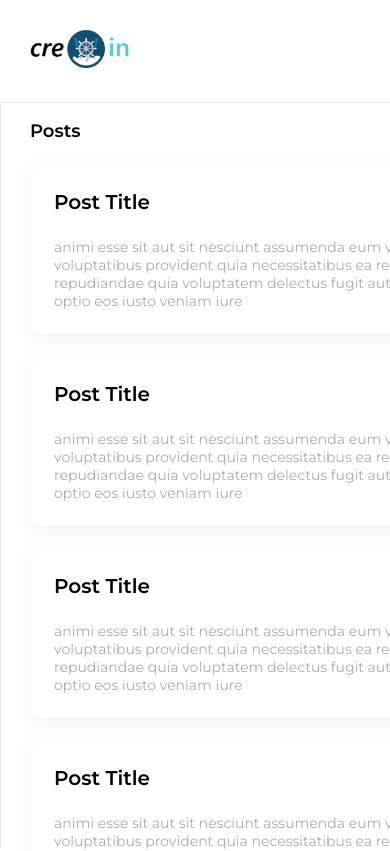
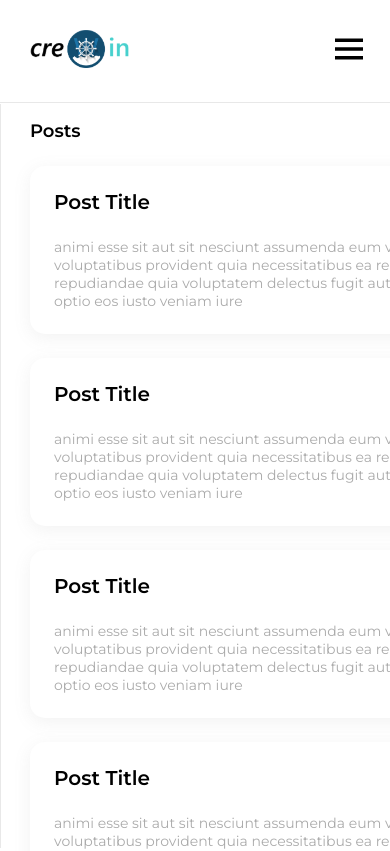
Before and after one commit to Selman-S/Crewin-Blog, a React (Create React App) app: page /posts in a window 390 px wide. Shown: the top 851 px of the page. Built offline with nearby package versions, Linux system fonts and the light colour scheme.

Commit message:
navbar hamburger width

```diff
--- a/src/components/navbar/Navbar.scss
+++ b/src/components/navbar/Navbar.scss
@@ -34,17 +34,22 @@ margin-bottom:1px;
 .logo-container  {
   width:300px;
   position:fixed;
+
   border-right:1px solid#E8E8E8;
   @media (max-width: 1100px) {
     border-right:none;
 
 
    }
+   @media (max-width: 768px) {
+    width:150px;
+    }
 }
 .right-menu {
 position:absolute;
     display: flex;
     right:0;
+
     margin-right: 0;
     justify-content: end;   top:20px;
     border-bottom: 1px solid #E8E8E8;
@@ -52,7 +57,7 @@ position:absolute;
     padding:0 75px 22px 0;
     @media (max-width: 1100px) {
       border-bottom:none;
-
+      width:100%;
 
      }
 
```
